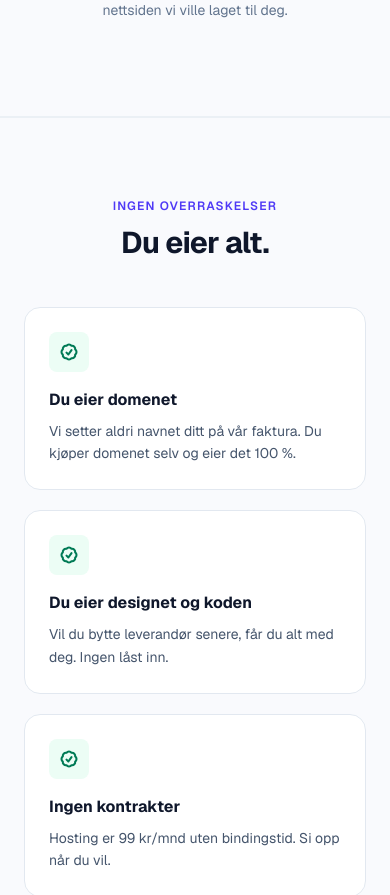
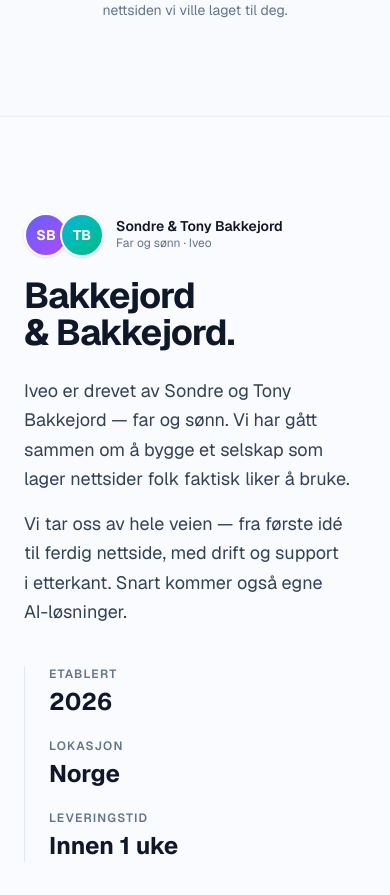
Before and after one commit to sondrebakkejord-cell/Iveo, a Next.js app: page / in a window 390 px wide. Shown: the part 3663-4558 px from the top of the page. Built offline with nearby package versions, Linux system fonts and the light colour scheme.

Commit message:
Remove 'Du eier alt' trust section

```diff
--- a/app/page.tsx
+++ b/app/page.tsx
@@ -330,31 +330,6 @@
         </div>
       </section>
 
-      {/* Trust — "Du eier alt" */}
-      <section className="relative py-20 px-6 bg-slate-50/60 border-y border-slate-200/60">
-        <div className="max-w-5xl mx-auto">
-          <div className="text-center mb-12">
-            <p className="text-xs font-semibold uppercase tracking-widest text-indigo-600 mb-3">{t.trust.eyebrow}</p>
-            <h2 className="text-3xl md:text-4xl font-bold text-slate-900" style={{ letterSpacing: "-0.025em", lineHeight: 1.1 }}>
-              {t.trust.title}
-            </h2>
-          </div>
-          <div className="grid md:grid-cols-3 gap-5">
-            {t.trust.items.map((item) => (
-              <div key={item.title} className="bg-white rounded-2xl p-6 border border-slate-200">
-                <div className="w-10 h-10 rounded-lg bg-emerald-50 text-emerald-700 flex items-center justify-center mb-4">
-                  <svg className="w-5 h-5" fill="none" viewBox="0 0 24 24" stroke="currentColor" strokeWidth={2.5}>
-                    <path strokeLinecap="round" strokeLinejoin="round" d="M9 12.75L11.25 15 15 9.75M21 12c0 1.268-.63 2.39-1.593 3.068a3.745 3.745 0 01-1.043 3.296 3.745 3.745 0 01-3.296 1.043A3.745 3.745 0 0112 21c-1.268 0-2.39-.63-3.068-1.593a3.746 3.746 0 01-3.296-1.043 3.745 3.745 0 01-1.043-3.296A3.745 3.745 0 013 12c0-1.268.63-2.39 1.593-3.068a3.745 3.745 0 011.043-3.296 3.746 3.746 0 013.296-1.043A3.746 3.746 0 0112 3c1.268 0 2.39.63 3.068 1.593a3.746 3.746 0 013.296 1.043 3.746 3.746 0 011.043 3.296A3.745 3.745 0 0121 12z" />
-                  </svg>
-                </div>
-                <h3 className="font-bold text-slate-900 mb-2">{item.title}</h3>
-                <p className="text-sm text-slate-600 leading-relaxed">{item.body}</p>
-              </div>
-            ))}
-          </div>
-        </div>
-      </section>
-
       {/* Who we are — narrative, not card */}
       <section id="hvem-vi-er" className="relative py-24 px-6">
         <div className="max-w-4xl mx-auto">
```
